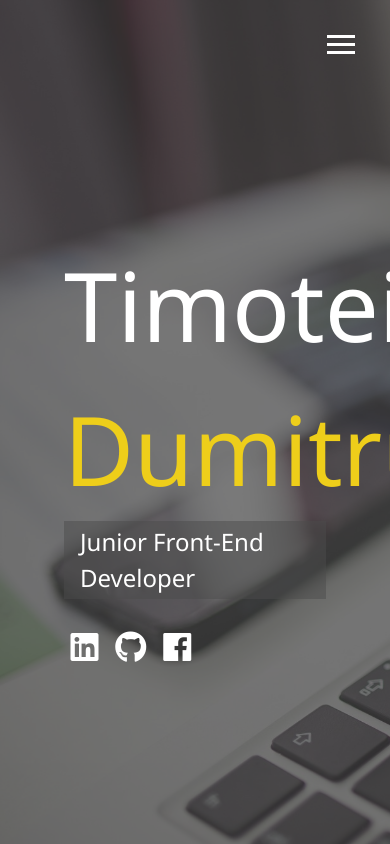
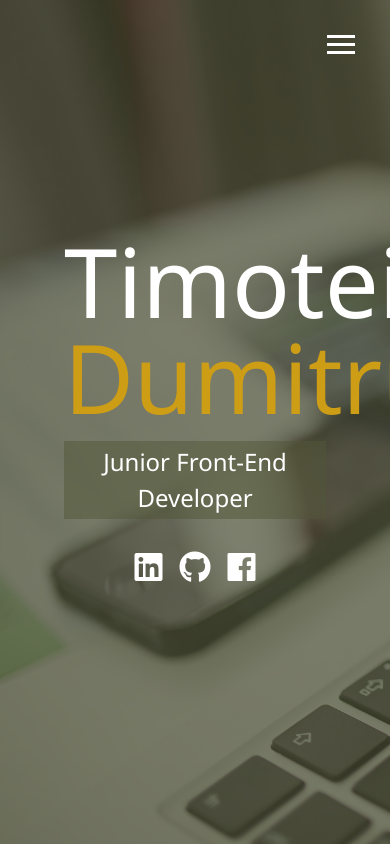
Before and after one commit to ShokadinuEU/modern_portfolio, a website: page dist/index.html in a window 390 px wide. Drawn offline with Linux system fonts and the light colour scheme.

Commit message:
Added media querryes and made menu overlay responsive for mobile

```diff
--- a/scss/_config.scss
+++ b/scss/_config.scss
@@ -1,5 +1,5 @@
-$primary-color: #444;
-$secondary-color: #eece1a;
+$primary-color: rgb(73, 78, 51);
+$secondary-color: #ce9d16;
 $show-home-image: true;
 $home-image: url(../img/background.jpeg);
 $background-opacity: 0.7;
@@ -28,3 +28,28 @@ $background-opacity: 0.7;
     }
   }
 }
+
+// Media query mixins
+@mixin mediaSm {
+  @media screen and (max-width: 500px) {
+    @content;
+  }
+}
+
+@mixin mediaMd {
+  @media screen and (max-width: 768px) {
+    @content;
+  }
+}
+
+@mixin mediaLg {
+  @media screen and (min-width: 769px) and (max-width: 1170px) {
+    @content;
+  }
+}
+
+@mixin mediaXl {
+  @media screen and (min-width: 1171px) {
+    @content;
+  }
+}
--- a/scss/_menu.scss
+++ b/scss/_menu.scss
@@ -103,6 +103,7 @@
     width: 250px;
     height: 250px;
     background: url('../img/profile-pic-small.jpg');
+    background-size: cover;
     border-radius: 50%;
     border: solid 5px $secondary-color;
     visibility: hidden;
--- /dev/null
+++ b/scss/_mobile.scss
@@ -0,0 +1,71 @@
+// Widescreens
+@include mediaXl {
+}
+
+// Desktops & laptops
+@include mediaLg {
+}
+
+// Tablets
+@include mediaMd {
+  main {
+    align-items: center;
+    text-align: center;
+
+    .lg-heading {
+      line-height: 1;
+      margin-bottom: 1rem;
+    }
+  }
+
+  ul.menu-nav,
+  div.menu-branding {
+    float: none;
+    width: 100%;
+    min-height: 0;
+
+    &.show {
+      transform: translate3d(0, 0, 0);
+    }
+  }
+
+  .menu-nav {
+    height: 75vh;
+    transform: translate3d(-100%, 0, 0);
+    font-size: 24px;
+
+    .nav-item {
+      transform: translate3d(-300px, 0, 0);
+      @include easeOut;
+    }
+  }
+
+  @for $x from 1 through 4 {
+    .nav-item:nth-child(#{$x}) {
+      transition-delay: $x * 0.2s;
+    }
+  }
+
+  .menu-branding {
+    height: 26vh;
+    transform: translate3d(100%, 0, 0);
+  }
+
+  .menu-img {
+    top: 4.8vh;
+    left: 38%;
+    width: 150px;
+    height: 150px;
+    background: url('../img/profile-pic-xsmall.jpg');
+    background-size: cover;
+    transform: translate3d(300%, 0, 0);
+    @include easeOut;
+  }
+}
+
+// Smartphones
+@include mediaSm {
+  main#home h1 {
+    margin-top: 10vh;
+  }
+}
--- a/scss/main.scss
+++ b/scss/main.scss
@@ -1,5 +1,6 @@
 @import 'config';
 @import 'menu';
+@import 'mobile';
 
 * {
   box-sizing: border-box;
```
Also changed, not shown: dist/css/main.css, dist/img/profile-pic-xsmall.jpg (added).
